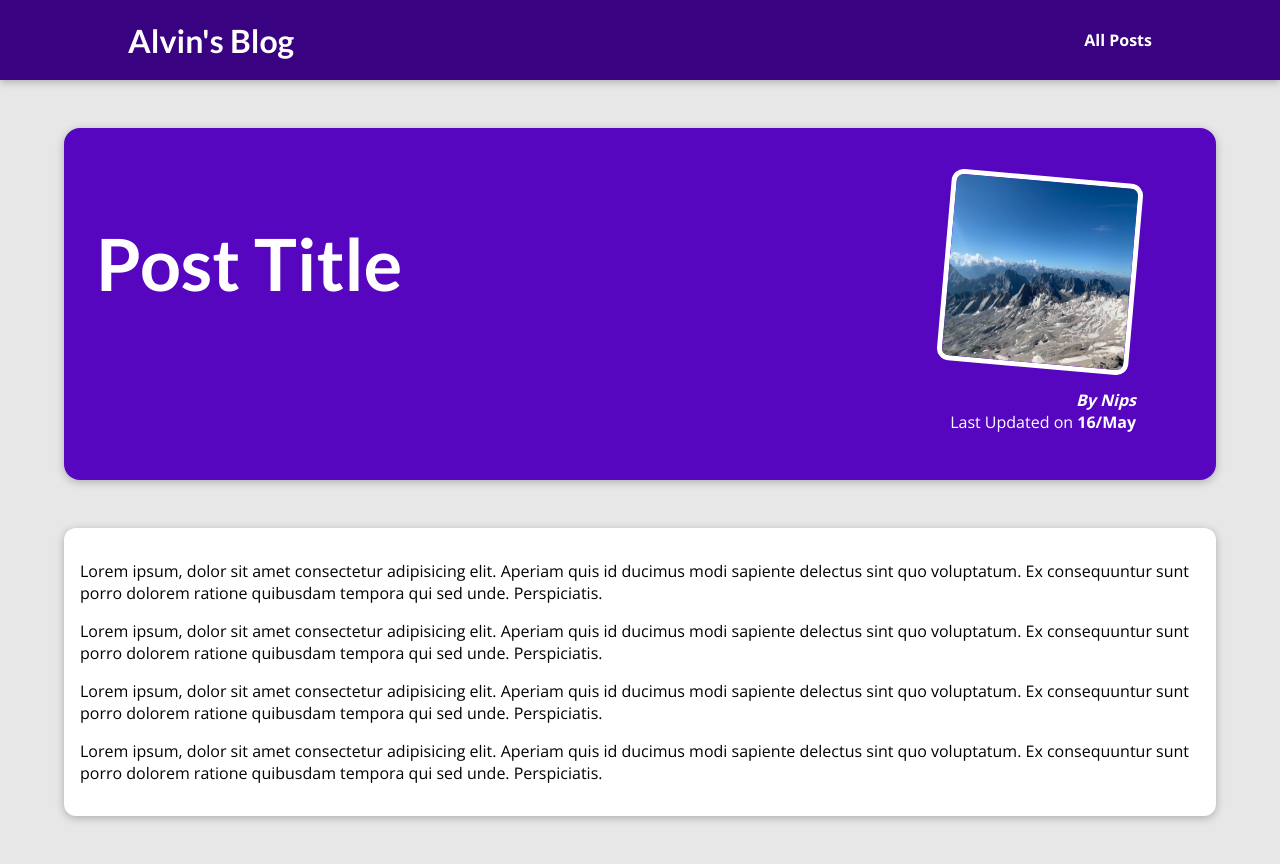
After one commit to nipsalvin/Python_Django-The_Practical_Guide, a Django app: template my_site/blog/templates/blog/post_detail.html in a window 1280 px wide. The commit adds this page. Run offline with Django 4.2, Linux system fonts and the light colour scheme; the template is opened without the code that fills it, so the values that code supplies are empty.

Commit message:
adding `single-post` page

```diff
--- a/my_site/blog/templates/blog/includes/post.html
+++ b/my_site/blog/templates/blog/includes/post.html
@@ -2,8 +2,8 @@
 
 <li>
     <article class="post">
-        <a href="{% url 'post_details' slug='the-mountains' %}">
-        {% comment %}<a href="{% url 'post_details' slug='the-mountainrs' %}"> You can also send the slug as a kwarg {% endcomment %}
+        <a href="{% url 'post_details' 'the-mountains' %}">
+        <!-- {% comment %}<a href="{% url 'post_details' slug='the-mountainrs' %}"> You can also send the slug as a kwarg {% endcomment %} -->
             <img src="{% static 'blog/images/mountains.jpg' %}" alt="mountain hiking">
             <div class="post__content">
                 <h3>Mountain Hiking</h3>
--- /dev/null
+++ b/my_site/blog/templates/blog/post_detail.html
@@ -0,0 +1,49 @@
+{% extends 'base.html' %}
+{% load static %}
+
+{% block title %}
+This Post Title
+{% endblock %}
+
+{% block css_files %}
+    <link rel="stylesheet" href="{% static 'blog/post-detail.css' %}">
+{% endblock %}
+
+{% block content %}
+    <section id="summary">
+        <h2>Post Title</h2>
+        <article>
+            <img src="{% static 'blog/images/mountains.jpg' %}" alt="Post Title">
+            <address>By Nips</address>
+            <div>
+                Last Updated on <time>16/May</time>
+            </div>
+        </article>
+    </section>
+
+    <main>
+        <p>
+            Lorem ipsum, dolor sit amet consectetur adipisicing elit.
+            Aperiam quis id ducimus modi sapiente delectus sint quo voluptatum.
+            Ex consequuntur sunt porro dolorem ratione quibusdam tempora qui sed unde. Perspiciatis.
+        </p>
+
+        <p>
+            Lorem ipsum, dolor sit amet consectetur adipisicing elit.
+            Aperiam quis id ducimus modi sapiente delectus sint quo voluptatum.
+            Ex consequuntur sunt porro dolorem ratione quibusdam tempora qui sed unde. Perspiciatis.
+        </p>
+
+        <p>
+            Lorem ipsum, dolor sit amet consectetur adipisicing elit.
+            Aperiam quis id ducimus modi sapiente delectus sint quo voluptatum.
+            Ex consequuntur sunt porro dolorem ratione quibusdam tempora qui sed unde. Perspiciatis.
+        </p>
+
+        <p>
+            Lorem ipsum, dolor sit amet consectetur adipisicing elit.
+            Aperiam quis id ducimus modi sapiente delectus sint quo voluptatum.
+            Ex consequuntur sunt porro dolorem ratione quibusdam tempora qui sed unde. Perspiciatis.
+        </p>
+    </main>
+{% endblock %}
--- a/my_site/blog/urls.py
+++ b/my_site/blog/urls.py
@@ -5,5 +5,5 @@ from blog.views import *
 urlpatterns = [
     path('', view=index, name='index'),
     path('posts', view=all_posts, name='all_posts'),
-    path('posts/<slug>', view=post_details, name='post_details'),
+    path('posts/<slug:slug>', view=post_details, name='post_details'),
 ]
--- a/my_site/blog/views.py
+++ b/my_site/blog/views.py
@@ -8,5 +8,5 @@ def index(request):
 def all_posts(request):
     return render(request=request, template_name='blog/all_posts.html')
 
-def post_details(request):
-    pass
+def post_details(request, slug):
+    return render(request=request, template_name='blog/post_detail.html')
```
Also changed, not shown: my_site/blog/static/blog/post-detail.css (renamed from my_site/blog/static/blog/post_detail.css).
